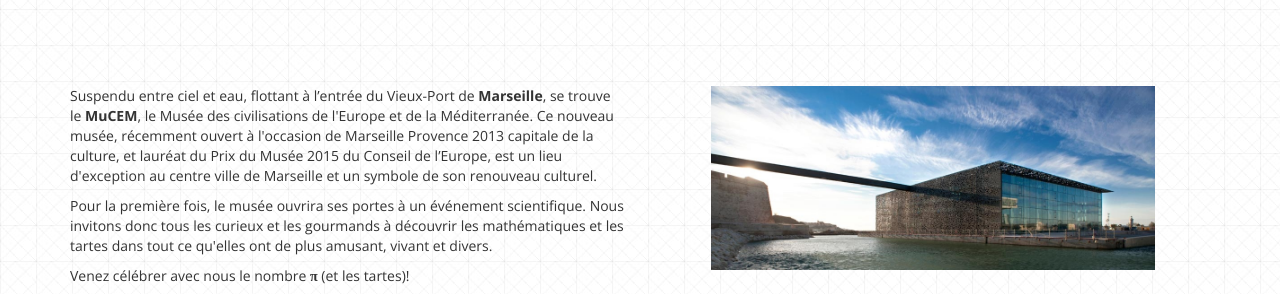
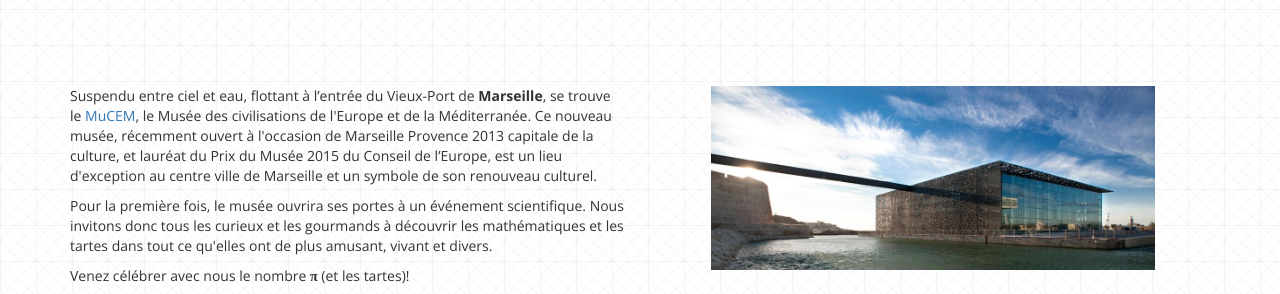
Before and after one commit to Piday/piday.github.io, a Jekyll site: the page built from lieu.html, in a window 1280 px wide. Shown: the part 171-465 px from the top of the page. Built offline with Jekyll 4.4.1, drawn with Linux system fonts in a browser that asks for light colours; nearby versions of some CDN libraries; Markdown is read by kramdown in place of the engine named in the settings.

Commit message:
Ajout lien MuCEM

```diff
--- a/lieu.html
+++ b/lieu.html
@@ -18,7 +18,7 @@ permalink: /Lieu/
 <div class="row">
 	<div class="col-sm-6">
         <p>
-          Suspendu entre ciel et eau, flottant à l’entrée du Vieux-Port de <strong>Marseille</strong>, se trouve le <strong>MuCEM</strong>, le Musée des civilisations de l'Europe et de la Méditerranée. Ce nouveau musée, récemment ouvert à l'occasion de Marseille Provence 2013 capitale de la culture, et lauréat du Prix du Musée 2015 du Conseil de l’Europe, est un lieu d'exception au centre ville de Marseille et un symbole de son renouveau culturel.</p>
+          Suspendu entre ciel et eau, flottant à l’entrée du Vieux-Port de <strong>Marseille</strong>, se trouve le <a href="http://www.mucem.org">MuCEM</a>, le Musée des civilisations de l'Europe et de la Méditerranée. Ce nouveau musée, récemment ouvert à l'occasion de Marseille Provence 2013 capitale de la culture, et lauréat du Prix du Musée 2015 du Conseil de l’Europe, est un lieu d'exception au centre ville de Marseille et un symbole de son renouveau culturel.</p>
           <!-- <p>Ouvert sur le large, ce musée est par sa situation même un grand projet pour la Méditerranée dont il redessine l’horizon, désormais point de rencontre de ses deux rives.
           </p>
           <p>Jamais aucun musée dans le monde n’avait été consacré aux cultures de la Méditerranée pourtant si fertiles d’un point de vue historique et civilisationnel.
```
